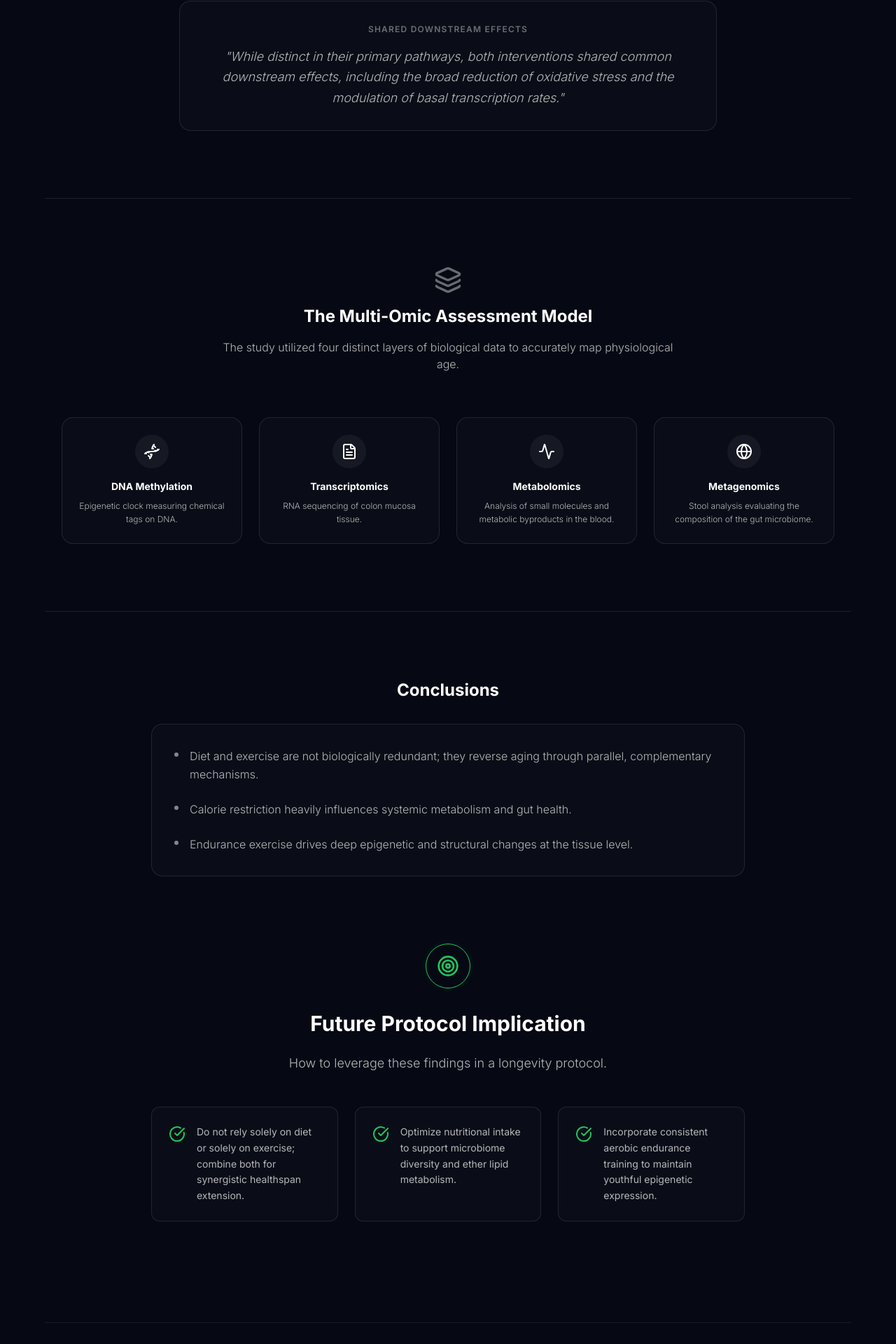
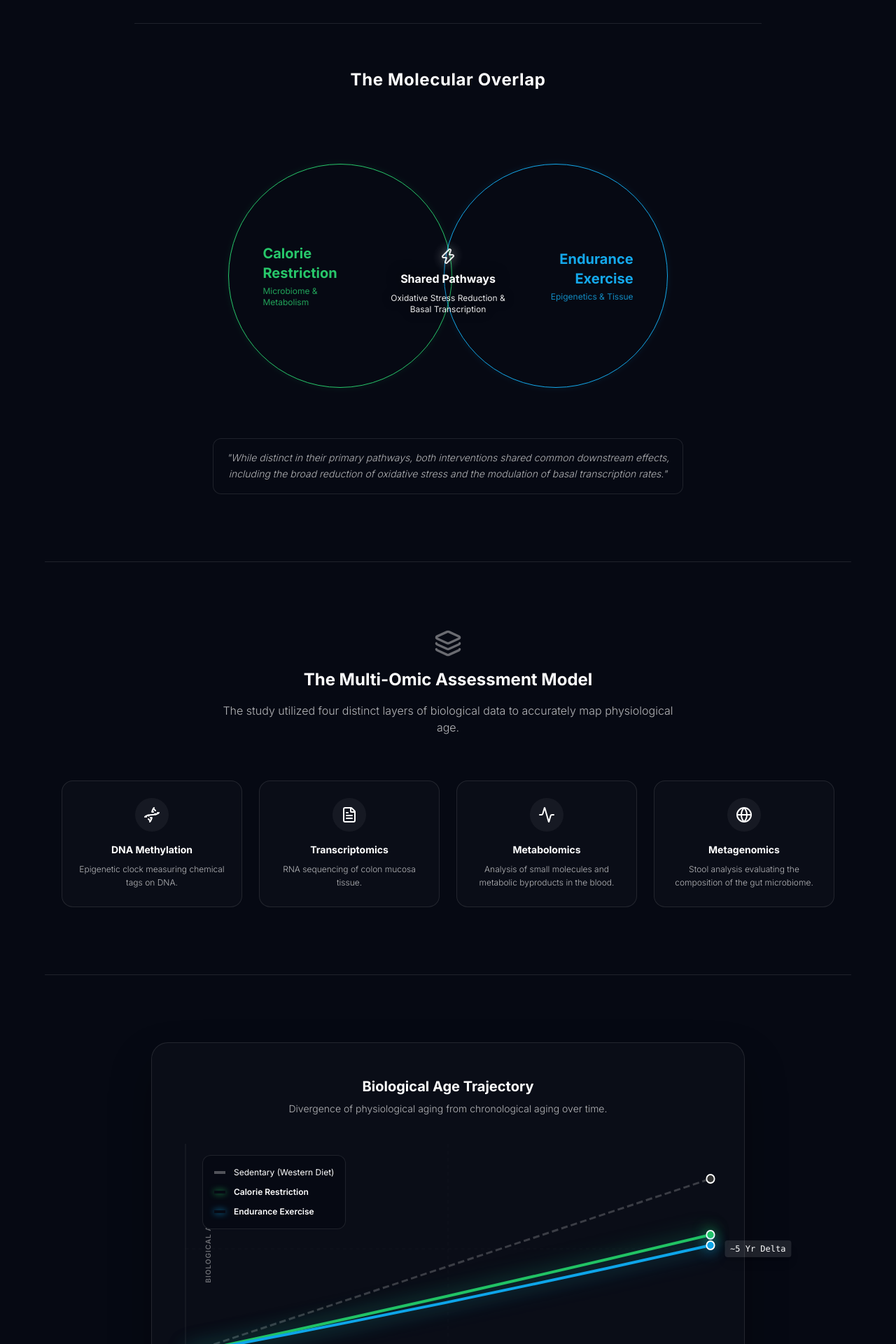
Before and after one commit to Kylen-McClintock/levl-research-paper-summary-engine, a React (Vite) app: page /diet-vs-exercise-aging in a window 1280 px wide. Shown: the part 2333-4253 px from the top of the page at 70% size. Built offline with nearby package versions, Linux system fonts and the light colour scheme.

Commit message:
feat: Add Molecular Venn Diagram and Trajectory Line Chart

```diff
--- a/src/CrExWebpage.tsx
+++ b/src/CrExWebpage.tsx
@@ -198,12 +198,40 @@ export const CrExWebpage = () => {
 
         </div>
 
-        {/* Shared Mechanisms */}
-        <div className="mt-16 bg-white bg-opacity-[0.02] border border-white border-opacity-10 rounded-2xl p-8 text-center max-w-3xl mx-auto">
-           <span className="block text-xs font-semibold tracking-widest text-[var(--levl-text-muted)] uppercase mb-4">Shared Downstream Effects</span>
-           <p className="text-lg text-[var(--levl-text-secondary)] font-light italic leading-relaxed">
-             "{data.sharedMechanisms}"
-           </p>
+        {/* Shared Mechanisms: Molecular Venn Diagram */}
+        <div className="mt-24 pt-16 border-t border-[var(--levl-border)] border-opacity-30 relative max-w-4xl mx-auto">
+          <h3 className="text-center text-2xl font-bold mb-16 text-white tracking-wide">The Molecular Overlap</h3>
+
+          <div className="relative h-[300px] md:h-[400px] flex items-center justify-center overflow-visible">
+            {/* Left Circle (Green - Diet) */}
+            <div className="absolute left-[5%] md:left-[15%] w-[220px] h-[220px] md:w-[320px] md:h-[320px] rounded-full border border-green border-opacity-50 bg-green-500 bg-opacity-10 mix-blend-screen flex items-center justify-start pl-8 md:pl-12 shadow-[0_0_50px_rgba(34,197,94,0.15)] transition-transform hover:scale-105 hover:bg-opacity-20 z-10">
+              <div className="text-left w-24 md:w-32">
+                <span className="block text-green font-bold text-lg md:text-xl mb-1">Calorie<br/>Restriction</span>
+                <span className="text-[10px] md:text-xs text-green opacity-80 leading-tight block">Microbiome & Metabolism</span>
+              </div>
+            </div>
+
+            {/* Right Circle (Cyan - Exercise) */}
+            <div className="absolute right-[5%] md:right-[15%] w-[220px] h-[220px] md:w-[320px] md:h-[320px] rounded-full border border-cyan border-opacity-50 bg-cyan-500 bg-opacity-10 mix-blend-screen flex items-center justify-end pr-8 md:pr-12 shadow-[0_0_50px_rgba(14,165,233,0.15)] transition-transform hover:scale-105 hover:bg-opacity-20 z-10">
+              <div className="text-right w-24 md:w-32">
+                <span className="block text-cyan font-bold text-lg md:text-xl mb-1">Endurance<br/>Exercise</span>
+                <span className="text-[10px] md:text-xs text-cyan opacity-80 leading-tight block">Epigenetics & Tissue</span>
+              </div>
+            </div>
+
+            {/* Center Overlap Text */}
+            <div className="relative z-20 text-center w-[120px] md:w-[180px] pointer-events-none mt-4">
+               <Zap className="w-6 h-6 text-white mx-auto mb-2 opacity-90 drop-shadow-[0_0_8px_rgba(255,255,255,0.8)]" />
+               <span className="block text-white font-bold text-sm md:text-base mb-2 drop-shadow-[0_0_10px_rgba(0,0,0,1)]">Shared Pathways</span>
+               <span className="text-[10px] md:text-xs text-white opacity-90 leading-tight block drop-shadow-[0_0_8px_rgba(0,0,0,1)]">Oxidative Stress Reduction & Basal Transcription</span>
+            </div>
+          </div>
+
+          <div className="text-center max-w-2xl mx-auto mt-8 relative z-30 bg-[var(--levl-bg)] p-4 rounded-xl border border-[var(--levl-border)] bg-opacity-80 backdrop-blur-sm">
+             <p className="text-sm text-[var(--levl-text-secondary)] font-light italic leading-relaxed">
+               "{data.sharedMechanisms}"
+             </p>
+          </div>
         </div>
       </section>
 
@@ -231,6 +259,63 @@ export const CrExWebpage = () => {
                  </div>
               )
            })}
+        </div>
+      </section>
+
+      {/* 4.5. Trajectory Line Chart */}
+      <section className="max-w-4xl mx-auto px-6 py-24 border-b border-[var(--levl-border)] border-opacity-40">
+        <div className="bg-[var(--levl-panel-bg)] border border-[var(--levl-border)] rounded-3xl p-8 md:p-12 shadow-[0_30px_60px_rgba(0,0,0,0.3)]">
+           <h3 className="text-xl font-bold text-white mb-2 text-center">Biological Age Trajectory</h3>
+           <p className="text-sm text-[var(--levl-text-secondary)] font-light text-center mb-10">Divergence of physiological aging from chronological aging over time.</p>
+
+           <div className="relative w-full h-[300px] mb-6">
+             {/* Y-Axis Label */}
+             <div className="absolute -left-4 top-1/2 -translate-y-1/2 -rotate-90 text-[10px] text-[var(--levl-text-muted)] tracking-widest uppercase font-semibold">Biological Age</div>
+
+             {/* X-Axis Label */}
+             <div className="absolute -bottom-6 left-1/2 -translate-x-1/2 text-[10px] text-[var(--levl-text-muted)] tracking-widest uppercase font-semibold">Chronological Age</div>
+
+             {/* SVG Chart */}
+             <svg className="w-full h-full overflow-visible" viewBox="0 0 800 300" preserveAspectRatio="none">
+               {/* Grid Lines */}
+               <line x1="0" y1="300" x2="800" y2="300" stroke="var(--levl-border)" strokeWidth="1" />
+               <line x1="0" y1="0" x2="0" y2="300" stroke="var(--levl-border)" strokeWidth="1" />
+               <line x1="0" y1="150" x2="800" y2="150" stroke="var(--levl-border)" strokeWidth="1" strokeDasharray="5,5" opacity="0.3" />
+               <line x1="400" y1="0" x2="400" y2="300" stroke="var(--levl-border)" strokeWidth="1" strokeDasharray="5,5" opacity="0.3" />
+
+               {/* Western Diet (Control) - 1:1 ratio slope */}
+               <path d="M 0 300 L 800 50" fill="none" stroke="rgba(255,255,255,0.2)" strokeWidth="3" strokeDasharray="10,5" />
+
+               {/* Calorie Restriction Line (Green) */}
+               <path d="M 0 300 Q 400 220 800 130" fill="none" stroke="#22c55e" strokeWidth="4" className="drop-shadow-[0_0_15px_rgba(34,197,94,0.6)]" />
+
+               {/* Endurance Exercise Line (Cyan) */}
+               <path d="M 0 300 Q 400 230 800 145" fill="none" stroke="#0ea5e9" strokeWidth="4" className="drop-shadow-[0_0_15px_rgba(14,165,233,0.6)]" />
+
+               {/* Data Points at end */}
+               <circle cx="800" cy="50" r="6" fill="#333" stroke="white" strokeWidth="2" />
+               <circle cx="800" cy="130" r="6" fill="#22c55e" stroke="white" strokeWidth="2" className="drop-shadow-[0_0_10px_rgba(34,197,94,1)]" />
+               <circle cx="800" cy="145" r="6" fill="#0ea5e9" stroke="white" strokeWidth="2" className="drop-shadow-[0_0_10px_rgba(14,165,233,1)]" />
+             </svg>
+
+             {/* Legend */}
+             <div className="absolute top-4 left-6 flex flex-col gap-3 bg-[var(--levl-bg)] border border-[var(--levl-border)] p-4 rounded-xl bg-opacity-80 backdrop-blur-md">
+                <div className="flex items-center gap-3 text-xs text-white">
+                  <div className="w-4 h-1 bg-white opacity-30"></div> Sedentary (Western Diet)
+                </div>
+                <div className="flex items-center gap-3 text-xs text-green-400 font-semibold">
+                  <div className="w-4 h-1 bg-green-500 shadow-[0_0_10px_rgba(34,197,94,0.8)]"></div> Calorie Restriction
+                </div>
+                <div className="flex items-center gap-3 text-xs text-cyan-400 font-semibold">
+                  <div className="w-4 h-1 bg-cyan-500 shadow-[0_0_10px_rgba(14,165,233,0.8)]"></div> Endurance Exercise
+                </div>
+             </div>
+
+             {/* Callout Label */}
+             <div className="hidden md:block absolute right-[-20px] top-[138px] translate-x-full text-xs text-white font-mono bg-[var(--levl-border)] px-2 py-1 rounded shadow-lg whitespace-nowrap">
+                ~5 Yr Delta
+             </div>
+           </div>
         </div>
       </section>
 
```
